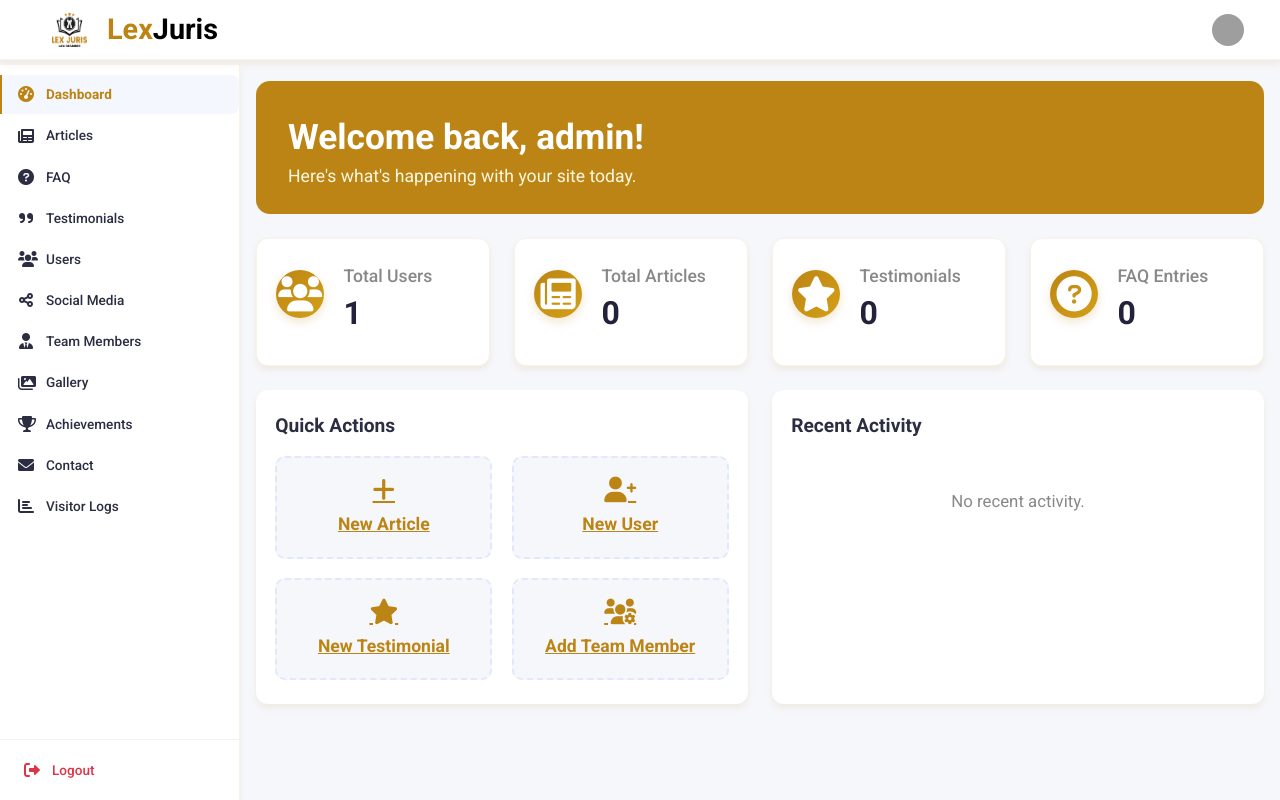
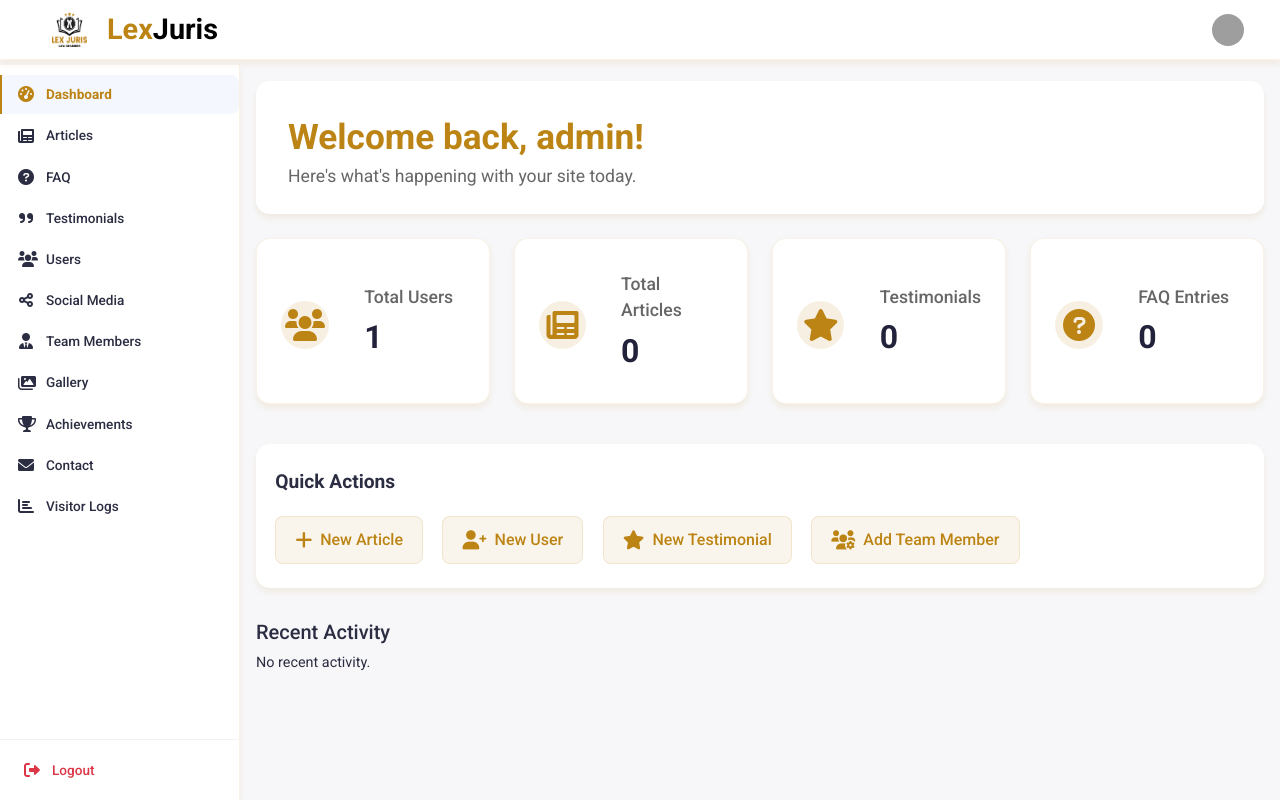
Before and after one commit to munazzabegam/lexjuris2-, a PHP site: page /admin/dashboard/index.php in a window 1280 px wide. Run offline with PHP 8.4, Linux system fonts and the light colour scheme; the visitor is signed in with stand-in values (Sample User, id 1); data that the repository does not hold is empty; grey boxes are pictures that could not be loaded.

Commit message:
updated bugs

```diff
--- a/about.php
+++ b/about.php
@@ -193,7 +193,7 @@ require_once 'config/database.php';
     </section>
 
     <!-- Testimonials Section -->
-    <section class="testimonials-section pt-5 bg-light" style="padding-bottom: 3rem;">
+    <section class="testimonials-section pt-5 bg-light" style="padding-bottom: 15% !important;">
         <div class="container">
             <div class="row text-center mb-5">
                 <div class="col-12">
--- a/admin/dashboard/index.php
+++ b/admin/dashboard/index.php
@@ -62,145 +62,128 @@ try {
     <!-- css-link -->
     <link rel="stylesheet" href="../assets/css/dashboard.css">
     <style>
-        body { background: #f6f7fb; }
+        body {
+            background: #f7f7f9;
+            font-family: 'Roboto', sans-serif;
+        }
+        .dashboard-container {
+            max-width: 1100px;
+            margin: 40px auto;
+            padding: 0 16px;
+        }
+        .dashboard-title {
+            font-size: 2rem;
+            font-weight: 700;
+            color: #222;
+            margin-bottom: 2rem;
+            letter-spacing: -1px;
+        }
         .welcome-banner {
-            background: var(--primary-color);
-            color: #fff;
+            background: #fff;
             border-radius: 14px;
+            box-shadow: var(--card-shadow);
             padding: 2.2rem 2rem 1.5rem 2rem;
             margin-bottom: 2rem;
-            font-family: 'Roboto', sans-serif;
         }
         .welcome-banner h2 {
             font-size: 2.2rem;
             font-weight: 700;
+            color: var(--primary-color);
             margin-bottom: 0.3rem;
         }
         .welcome-banner p {
             font-size: 1.1rem;
-            color: #fff8e1;
+            color: #666;
             margin-bottom: 0;
         }
         .stat-cards {
-            display: flex;
-            gap: 1.5rem;
-            margin-bottom: 2rem;
-            flex-wrap: wrap;
+            display: grid;
+            grid-template-columns: repeat(auto-fit, minmax(220px, 1fr));
+            gap: 2rem;
+            margin-bottom: 2.5rem;
         }
         .stat-card {
-            flex: 1 1 200px;
             background: #fff;
-            border-radius: 12px;
+            border-radius: 14px;
             box-shadow: var(--card-shadow);
-            padding: 1.5rem 1.2rem;
+            padding: 2rem 1.5rem 1.5rem 1.5rem;
             display: flex;
             align-items: center;
             gap: 1.2rem;
-            min-width: 200px;
+            min-width: 0;
+            transition: box-shadow 0.2s;
         }
-        .stat-card .icon {
-            font-size: 2.2rem;
+        .stat-card:hover {
+            box-shadow: 0 4px 16px rgba(0,0,0,0.08);
+        }
+        .stat-card .icon-circle {
+            background: rgba(188, 132, 20, 0.12);
+            color: var(--primary-color);
             border-radius: 50%;
-            padding: 0.7rem;
-            color: #fff;
+            width: 48px;
+            height: 48px;
             display: flex;
             align-items: center;
             justify-content: center;
+            font-size: 2rem;
+            margin-right: 1rem;
         }
-        .stat-users { background: #2563eb; }
-        .stat-articles { background: #f59e42; }
-        .stat-testimonials { background: #22c55e; }
-        .stat-faq { background: #7c3aed; }
-        .stat-card .info {
-            display: flex;
-            flex-direction: column;
-        }
-        .stat-card .label {
+        .stat-card .title {
             font-size: 1.1rem;
-            color: #888;
+            color: #666;
             font-weight: 500;
+            margin-bottom: 0.2rem;
         }
         .stat-card .value {
             font-size: 2rem;
             font-weight: 700;
             color: #22223b;
         }
-        .dashboard-sections {
-            display: flex;
-            gap: 1.5rem;
-            flex-wrap: wrap;
+        @media (max-width: 600px) {
+            .dashboard-title { font-size: 1.4rem; }
+            .stat-card { padding: 1.2rem 1rem; }
+            .stat-value { font-size: 1.5rem; }
         }
-        .dashboard-section {
+        .quick-actions-card {
             background: #fff;
-            border-radius: 12px;
+            border-radius: 14px;
             box-shadow: var(--card-shadow);
             padding: 1.5rem 1.2rem;
-            flex: 1 1 350px;
-            min-width: 320px;
+            margin-bottom: 2rem;
         }
-        .dashboard-section h5 {
+        .quick-actions-title {
             font-size: 1.2rem;
             font-weight: 700;
             margin-bottom: 1.2rem;
+            color: var(--text-color);
         }
-        .quick-actions {
-            display: grid;
-            grid-template-columns: 1fr 1fr;
+        .quick-actions-list {
+            display: flex;
             gap: 1.2rem;
+            flex-wrap: wrap;
         }
         .quick-action-btn {
-            background: #f6f7fb;
-            border: 2px dashed #e0e7ff;
-            border-radius: 10px;
-            padding: 1.2rem 0.5rem;
-            text-align: center;
-            font-size: 1.1rem;
-            font-weight: 600;
-            color: #bc8414;
-            cursor: pointer;
-            transition: background 0.2s, border 0.2s;
+            display: flex;
+            align-items: center;
+            gap: 0.5rem;
+            background: rgba(188, 132, 20, 0.08);
+            color: var(--primary-color);
+            border: 1px solid rgba(188, 132, 20, 0.15);
+            border-radius: 8px;
+            padding: 0.7rem 1.2rem;
+            font-weight: 500;
+            font-size: 1rem;
+            text-decoration: none;
+            transition: background 0.2s, border 0.2s, color 0.2s;
+        }
+        .quick-action-btn i {
+            font-size: 1.2rem;
         }
         .quick-action-btn:hover {
-            background: #fffbe6;
-            border-color: #bc8414;
-        }
-        .quick-action-btn i {
-            font-size: 1.6rem;
-            margin-bottom: 0.5rem;
-            display: block;
-        }
-        .recent-activity {
-            min-height: 90px;
-            color: #888;
-            display: flex;
-            align-items: center;
-            justify-content: center;
-            font-size: 1.05rem;
-        }
-        .system-info {
-            background: #fff;
-            border-radius: 12px;
-            box-shadow: var(--card-shadow);
-            padding: 1.5rem 1.2rem;
-            margin-top: 2rem;
-        }
-        .system-info h5 {
-            font-size: 1.2rem;
-            font-weight: 700;
-            margin-bottom: 1.2rem;
-        }
-        .system-info-list {
-            list-style: none;
-            padding: 0;
-            margin: 0;
-        }
-        .system-info-list li {
-            margin-bottom: 0.7rem;
-            color: #444;
-            font-size: 1rem;
-        }
-        @media (max-width: 991px) {
-            .stat-cards, .dashboard-sections { flex-direction: column; gap: 1rem; }
+            background: var(--primary-color);
+            color: #fff;
+            border-color: var(--primary-color);
+            text-decoration: none;
         }
     </style>
 </head>
@@ -213,40 +196,48 @@ try {
                 <h2>Welcome back, admin!</h2>
                 <p>Here's what's happening with your site today.</p>
             </div>
-            <div class="stat-cards mb-4">
+            <div class="row mb-4">
+                <div class="col-md-3 col-sm-6 mb-3">
                 <div class="stat-card">
-                    <div class="icon stat-users"><i class="fas fa-users"></i></div>
-                    <div class="info">
-                        <span class="label">Total Users</span>
-                        <span class="value"><?php echo number_format($totalUsers); ?></span>
+                        <span class="icon-circle"><i class="fas fa-users"></i></span>
+                        <div>
+                            <div class="title">Total Users</div>
+                            <div class="value"><?php echo number_format($totalUsers); ?></div>
+                        </div>
                     </div>
                 </div>
+                <div class="col-md-3 col-sm-6 mb-3">
                 <div class="stat-card">
-                    <div class="icon stat-articles"><i class="fas fa-newspaper"></i></div>
-                    <div class="info">
-                        <span class="label">Total Articles</span>
-                        <span class="value"><?php echo number_format($totalArticles); ?></span>
+                        <span class="icon-circle"><i class="fas fa-newspaper"></i></span>
+                        <div>
+                            <div class="title">Total Articles</div>
+                            <div class="value"><?php echo number_format($totalArticles); ?></div>
+                        </div>
                     </div>
                 </div>
+                <div class="col-md-3 col-sm-6 mb-3">
                 <div class="stat-card">
-                    <div class="icon stat-testimonials"><i class="fas fa-star"></i></div>
-                    <div class="info">
-                        <span class="label">Testimonials</span>
-                        <span class="value"><?php echo number_format($totalTestimonials); ?></span>
+                        <span class="icon-circle"><i class="fas fa-star"></i></span>
+                        <div>
+                            <div class="title">Testimonials</div>
+                            <div class="value"><?php echo number_format($totalTestimonials); ?></div>
+                        </div>
                     </div>
                 </div>
+                <div class="col-md-3 col-sm-6 mb-3">
                 <div class="stat-card">
-                    <div class="icon stat-faq"><i class="fas fa-question-circle"></i></div>
-                    <div class="info">
-                        <span class="label">FAQ Entries</span>
-                        <span class="value"><?php echo number_format($totalFaq); ?></span>
+                        <span class="icon-circle"><i class="fas fa-question-circle"></i></span>
+                        <div>
+                            <div class="title">FAQ Entries</div>
+                            <div class="value"><?php echo number_format($totalFaq); ?></div>
+                        </div>
                     </div>
                 </div>
             </div>
             <div class="dashboard-sections mb-4">
-                <div class="dashboard-section">
-                    <h5>Quick Actions</h5>
-                    <div class="quick-actions">
+                <div class="quick-actions-card">
+                    <div class="quick-actions-title">Quick Actions</div>
+                    <div class="quick-actions-list">
                         <a href="../articles/add.php" class="quick-action-btn"><i class="fas fa-plus"></i>New Article</a>
                         <a href="../users/create.php" class="quick-action-btn"><i class="fas fa-user-plus"></i>New User</a>
                         <a href="../testimonials/create.php" class="quick-action-btn"><i class="fas fa-star"></i>New Testimonial</a>
--- a/disclaimer.php
+++ b/disclaimer.php
@@ -77,7 +77,7 @@ if (isset($_POST['accept_disclaimer'])) {
     <meta name="viewport" content="width=device-width, initial-scale=1.0">
     <meta name="description" content="Legal Disclaimer - LexJuris Law Chamber. Important legal information and terms of use for our website. Professional legal services in Mangalore, Karnataka.">
     <meta name="keywords" content="legal disclaimer, terms of use, legal information, law firm disclaimer, legal terms, professional services">
-    <title>Legal Disclaimer - Law Firm</title>
+    <title>Legal Disclaimer - LexJuris</title>
     <!-- Favicon -->
     <link rel="icon" type="image/png" href="assets/images/favicon.png">
     <link rel="apple-touch-icon" href="assets/images/favicon.png">
--- a/includes/header.php
+++ b/includes/header.php
@@ -5,9 +5,9 @@ $nav_items = [
     'home' => ['url' => 'index.php', 'text' => 'Home'],
     'about' => ['url' => 'about.php', 'text' => 'About'],
     'services' => ['url' => 'services.php', 'text' => 'Services'],
+    'our-teams' => ['url' => 'our-teams.php', 'text' => 'Teams'],
     'blog' => ['url' => 'blog.php', 'text' => 'Blog'],
-    'contact' => ['url' => 'contact.php', 'text' => 'Contact'],
-    'our-teams' => ['url' => 'our-teams.php', 'text' => 'Our Teams']
+    'contact' => ['url' => 'contact.php', 'text' => 'Contact']
 
 ];
 ?>
--- a/services.php
+++ b/services.php
@@ -1,5 +1,5 @@
 <?php
-$page_title = "Our Services - Lex Juris";
+$page_title = "Our Services - LexJuris";
 $current_page = "services";
 ?>
 <!DOCTYPE html>
```
Also changed, not shown: index.php (+37 -6 lines).
